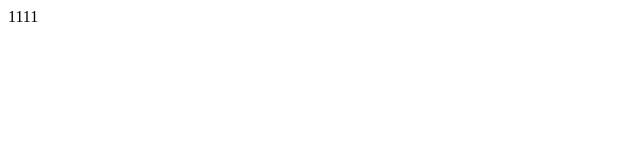
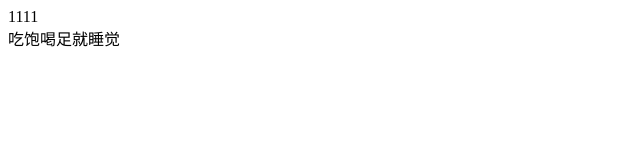
Before and after one commit to w1033214589/w, a plain HTML site: page index.html in a window 1280 px wide. Shown: the whole page, without its empty margins (0-640 px from the left). Drawn offline with Linux system fonts and the light colour scheme.

Commit message:
吃饱喝足就睡觉

```diff
--- a/index.html
+++ b/index.html
@@ -5,5 +5,6 @@
 </head>
 <body>
 	<div>1111</div>
+	<div>吃饱喝足就睡觉</div>
 </body>
 </html>
```
